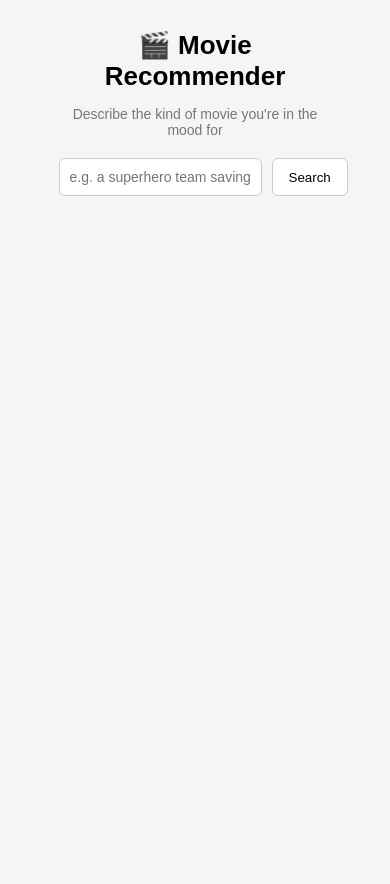
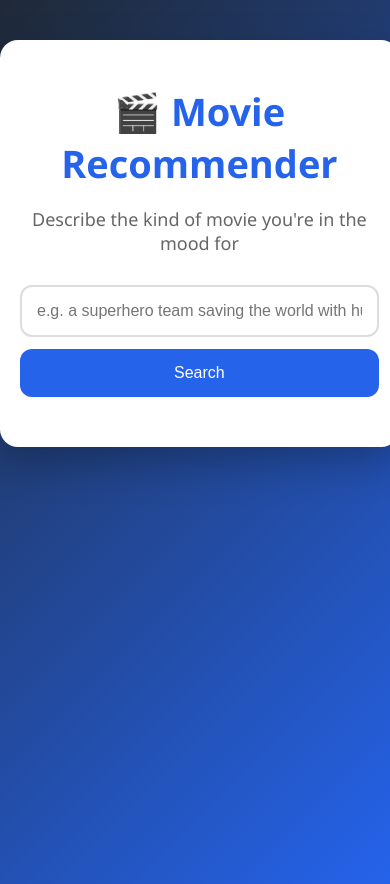
Before and after one commit to Navadeep-star/Movie-Recommendation-System, a Flask app: page / in a window 390 px wide. Before the commit the page ends 196 px from the top, so only its background shows below. Run offline with Flask 3, Linux system fonts and the light colour scheme; parts of the project's set-up code (start-up, migrations or seed data) failed here and were passed over.

Commit message:
Update style.css

```diff
--- a/static/style.css
+++ b/static/style.css
@@ -1,91 +1,143 @@
-
-body {
-    font-family: Arial, sans-serif;
-    background: #f5f5f5;
-    margin: 0;
+body{
+    font-family: 'Segoe UI', Tahoma, Geneva, Verdana, sans-serif;
+    margin:0;
+    padding:0;
+    background:linear-gradient(135deg,#1f2937,#2563eb);
+    min-height:100vh;
 }
 
-.container {
-    width: 70%;
-    max-width: 700px;
-    margin: 30px auto;
+.container{
+    width:80%;
+    max-width:900px;
+    margin:40px auto;
+    background:#ffffff;
+    padding:30px;
+    border-radius:18px;
+    box-shadow:0 15px 40px rgba(0,0,0,0.25);
 }
 
-h1 {
-    text-align: center;
-    font-size: 26px;
-    margin-bottom: 4px;
+h1{
+    text-align:center;
+    color:#2563eb;
+    font-size:38px;
+    margin-bottom:10px;
 }
 
-.subtitle {
-    text-align: center;
-    color: #777;
-    margin-bottom: 20px;
-    font-size: 14px;
+.subtitle{
+    text-align:center;
+    color:#666;
+    margin-bottom:30px;
+    font-size:18px;
 }
 
-.input-area {
-    display: flex;
-    gap: 10px;
-    margin-bottom: 20px;
+.input-area{
+    display:flex;
+    gap:12px;
+    margin-bottom:30px;
 }
 
-input {
-    flex: 1;
-    padding: 10px;
-    font-size: 14px;
-    border: 1px solid #ccc;
-    border-radius: 6px;
+input{
+    flex:1;
+    padding:15px;
+    border:2px solid #ddd;
+    border-radius:12px;
+    font-size:16px;
+    transition:.3s;
 }
 
-button {
-    padding: 10px 16px;
-    border: 1px solid #ccc;
-    border-radius: 6px;
-    cursor: pointer;
-    background: white;
+input:focus{
+    border-color:#2563eb;
+    outline:none;
+    box-shadow:0 0 12px rgba(37,99,235,.3);
 }
 
-button:hover {
-    background: #f0f0f0;
+button{
+    background:#2563eb;
+    color:white;
+    border:none;
+    padding:15px 25px;
+    border-radius:12px;
+    font-size:16px;
+    cursor:pointer;
+    transition:.3s;
 }
 
-.loading {
-    text-align: center;
-    color: #999;
+button:hover{
+    background:#1d4ed8;
+    transform:translateY(-2px);
 }
 
-.movie-card {
-    background: white;
-    border: 1px solid #ddd;
-    border-radius: 8px;
-    padding: 14px 16px;
-    margin-bottom: 12px;
+.movie-card{
+    background:#f8fafc;
+    border-left:6px solid #2563eb;
+    padding:18px;
+    margin-bottom:18px;
+    border-radius:12px;
+    box-shadow:0 5px 15px rgba(0,0,0,.08);
+    transition:.3s;
 }
 
-.movie-header {
-    display: flex;
-    justify-content: space-between;
-    align-items: center;
+.movie-card:hover{
+    transform:translateY(-4px);
+    box-shadow:0 10px 20px rgba(0,0,0,.15);
 }
 
-.movie-title {
-    font-weight: bold;
-    font-size: 16px;
+.movie-header{
+    display:flex;
+    justify-content:space-between;
+    align-items:center;
 }
 
-.movie-score {
-    font-size: 12px;
-    color: #888;
+.movie-title{
+    font-size:22px;
+    font-weight:bold;
+    color:#222;
 }
 
-.movie-genre {
-    font-size: 13px;
-    color: #555;
-    margin: 4px 0 8px 0;
+.movie-score{
+    background:#22c55e;
+    color:white;
+    padding:6px 12px;
+    border-radius:20px;
+    font-size:14px;
+    font-weight:bold;
 }
 
-.movie-desc {
-    font-size: 14px;
-    color: #333;
+.movie-genre{
+    color:#2563eb;
+    margin:10px 0;
+    font-weight:600;
 }
+
+.movie-desc{
+    color:#555;
+    line-height:1.6;
+}
+
+.loading{
+    text-align:center;
+    font-size:20px;
+    color:#2563eb;
+    font-weight:bold;
+}
+
+@media(max-width:768px){
+    .container{
+        width:92%;
+        padding:20px;
+    }
+
+    .input-area{
+        flex-direction:column;
+    }
+
+    button{
+        width:100%;
+    }
+
+    .movie-header{
+        flex-direction:column;
+        align-items:flex-start;
+        gap:8px;
+    }
+}
```
